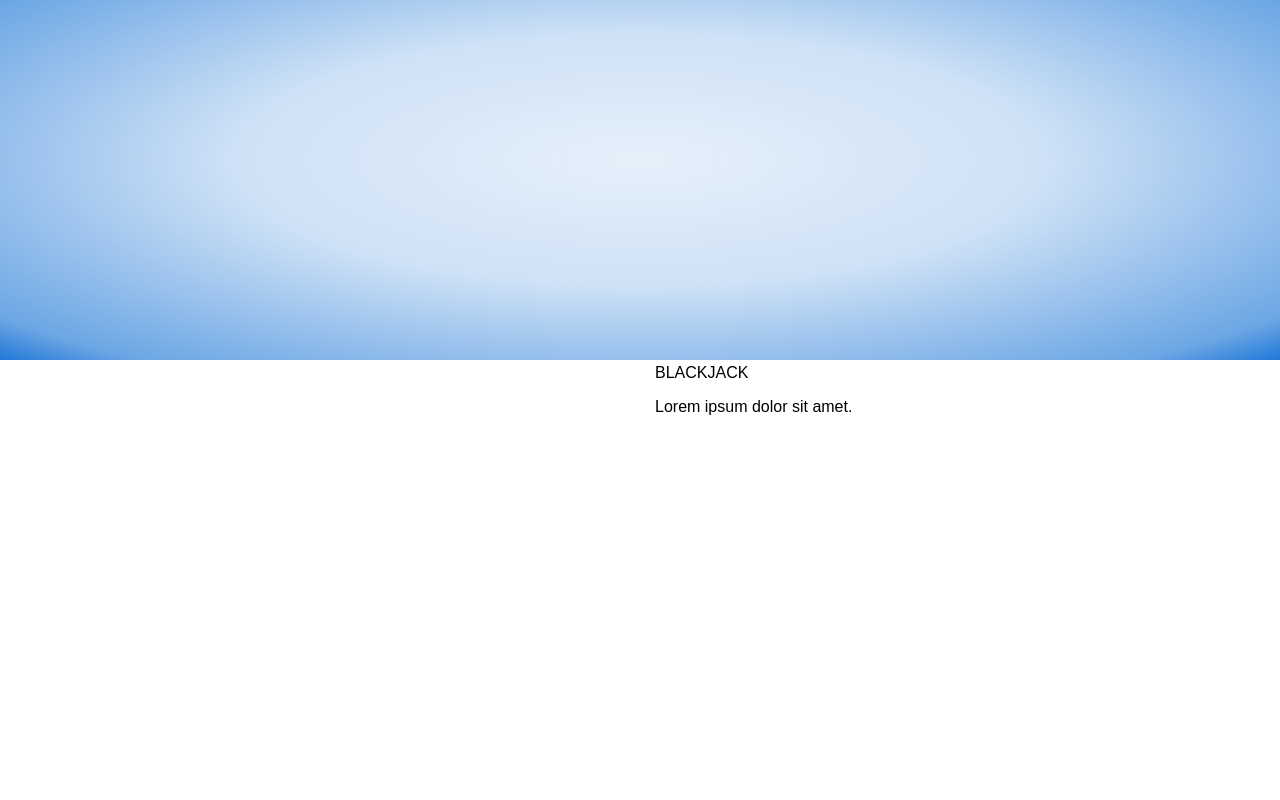
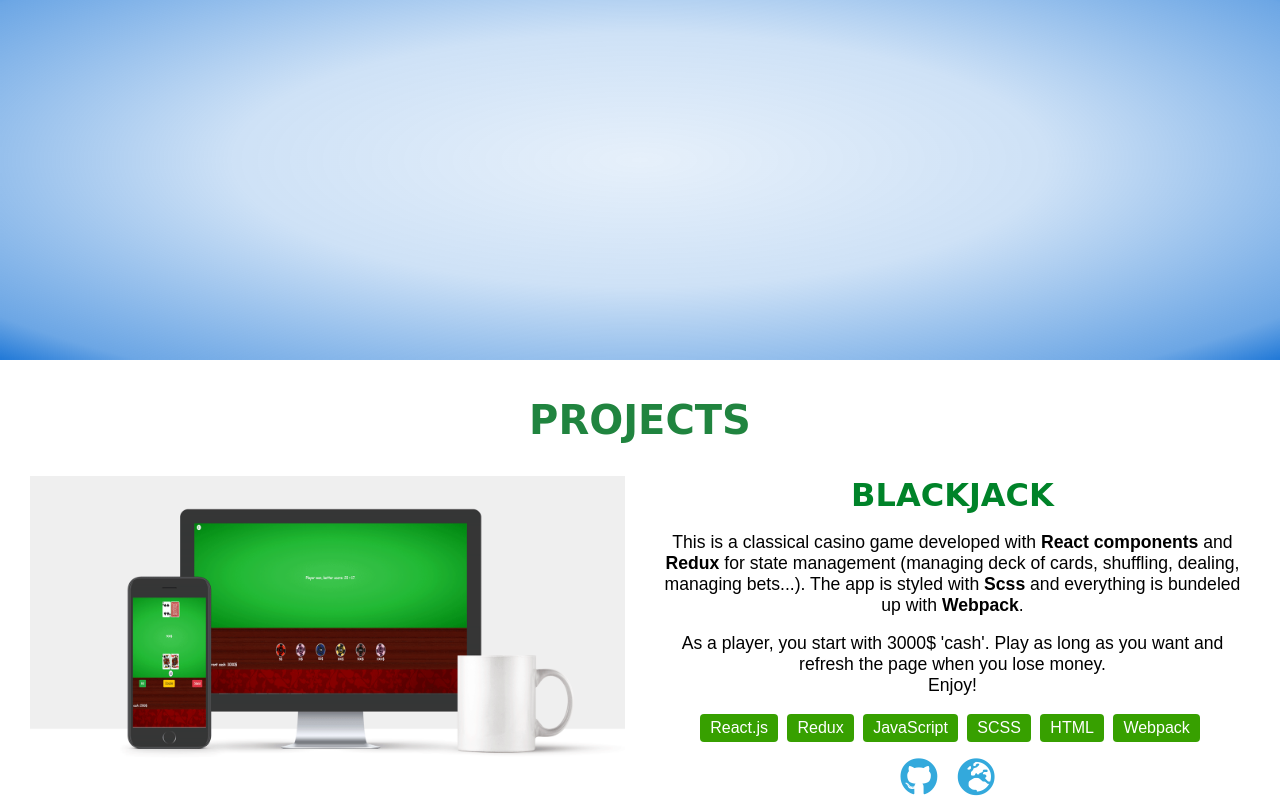
Before and after one commit to MilosLbr/Portfolio-website, a website built with webpack: page src/index.html in a window 1280 px wide. Shown: the part 1828-2628 px from the top of the page. Before the commit the page ends 2260 px from the top, so only its background shows below. Built offline with nearby package versions, Linux system fonts and the light colour scheme; files whose address does not match are found by name; a web font is replaced by a local one.

Commit message:
adding projects scss styles and text. added blackjack

```diff
--- a/src/index.html
+++ b/src/index.html
@@ -31,7 +31,8 @@
         <!-- Title with name and role -->
         <div class="heroTitle">
             <h1 class="heroMainTitle ">
-               <a class="fallDown " href="https://github.com/MilosLbr?tab=overview&from=2017-12-01&to=2017-12-31" target="_blank"> <i class="fab fa-github"></i>
+               <a class="fallDown " href="https://github.com/MilosLbr?tab=overview&from=2017-12-01&to=2017-12-31" target="_blank">
+                <i class="fab fa-github"></i>
                 Miloš Branković
                 </a>
             </h1>
@@ -40,13 +41,11 @@
         <!-- See projects link -->
         <div class="toBottom">
             <a href="#projects" class=" btn btn-lg btn-secondary ">See projects &nbsp;<div class=" arrowDown"></div> </a>
-
         </div>
 
     </div>
 
     <!-- About me section -->
-
 
     <div id='about' class="aboutMe">
         <h2 class="sectionTitle">ABOUT ME</h2>
@@ -74,6 +73,7 @@
         <h2 class="sectionTitle">
             SKILLS
         </h2>
+
         <p>I am comfortable with the following tools and technologies: </p>
         <div class="row skillsList">
             <div  data-animate = 'skills' class="col-md-32 redBckg hide">
@@ -85,6 +85,7 @@
                     <li>JavaScript</li>
                 </ul>
             </div>
+
             <div data-animate = 'skills' class="col-md-32 blueBckg hide">
                 <h2 class="skillSubHeader">Frameworks and libraries</h2>
                 <ul>
@@ -114,16 +115,46 @@
 
     <!-- Projects -->
     <div id="projects" class="projects">
+        <h2 class="sectionTitle">PROJECTS</h2>
+
         <div class="row projectTile">
-            <div class="col col-lg-50"></div>
 
             <div class="col col-lg-50">
+                <div class="imageContainer">
+                    <img src="images/projectImages/blackjack.png" alt="blackjack.png">
+                </div>
+            </div>
+
+            <div class="col col-lg-50 orderFirst-sm">
                 <div class="projectName">
                     BLACKJACK
                 </div>
+
                 <p class="projectDescription">
-                    Lorem ipsum dolor sit amet.
+                    This is a classical casino game developed with <strong>React components</strong> and <strong>Redux</strong> for state management (managing deck of cards, shuffling, dealing, managing bets...). The app is styled with <strong>Scss</strong> and everything is bundeled up with <strong>Webpack</strong>.
                 </p>
+                <p class="projectDescription">
+                    As a player, you start with 3000$ 'cash'. Play as long as you want and refresh the page when you lose money. <br/>
+                    Enjoy!
+                </p>
+
+                <div class="techStack">
+                    <div class="techName">React.js</div>
+                    <div class="techName">Redux</div>
+                    <div class="techName">JavaScript</div>
+                    <div class="techName">SCSS</div>
+                    <div class="techName">HTML</div>
+                    <div class="techName">Webpack</div>
+                </div>
+
+                <div class="linkTo">
+                    <a target="_blank" title="code" href="https://github.com/MilosLbr/Blackjack">
+                        <i class="fab fa-github"></i>
+                    </a>
+                    <a target="_blank" title="live" href="project-pages/blackjack/blackjack.html">
+                        <i class="fas fa-globe-europe"></i>
+                    </a>
+                </div>
             </div>
 
         </div>
--- a/src/scss/layout/layout.scss
+++ b/src/scss/layout/layout.scss
@@ -32,3 +32,9 @@
         width:  50%;
     }
 }
+
+.orderFirst-sm{
+    @media screen and (max-width: 1200px){
+        order: -1;
+    }
+}
--- a/src/scss/main.scss
+++ b/src/scss/main.scss
@@ -15,3 +15,4 @@
 @import './modules/aboutMe.scss';
 @import './modules/skills.scss';
 @import './modules/canvas.scss';
+@import './modules//projects.scss';
--- a/src/scss/modules/projects.scss
+++ b/src/scss/modules/projects.scss
@@ -3,22 +3,43 @@
 }
 
 .projectTile{
+    flex-direction: column;
 
+    @include extraLargeDevices{
+        flex-direction: row;
+    }
 }
 
 .projectName{
     font-family: 'Just Another Hand', cursive;
     font-size: 32px;
+    font-weight: bold;
+    color: rgb(0, 131, 41);
 }
 
 .projectDescription{
-
+    font-size: 1.1em;
 }
 
 .techStack{
+    margin-bottom: 10px;
+}
 
+.techName{
+    display: inline-block;
+    margin: 0 5px 5px 0px;
+    background-color: rgb(55, 160, 0);
+    color: white;
+    padding: 5px 10px;
+    border-radius: 4px;
 }
 
 .linkTo a{
+    color: rgb(51, 169, 220);
+    font-size: 38px;
+    margin-right: 10px;
+}
 
+.linkTo a:hover{
+    color: rgb(21, 114, 182);
 }
--- a/webpack.config.js
+++ b/webpack.config.js
@@ -1,4 +1,9 @@
 const path = require('path');
+
+
+if (process.env.NODE_ENV === 'development') {
+  require('./index.html')
+}
 
 
 // plugins
@@ -50,12 +55,16 @@ module.exports = {
           loader: 'file-loader',
           options: {
             name: '[name].[ext]',
-            outputPath: 'images',
-            publicPath: 'images'
+            outputPath: 'images/',
+            publicPath: 'images/'
           },
         },
       ],
     },
+    {
+      test: /.html$/,
+      use: ['html-loader']
+    }
 
     ],
 
```
Also changed, not shown: dist/images/blackjack.png (added), dist/index.html, dist/main.css, 1 other file.
